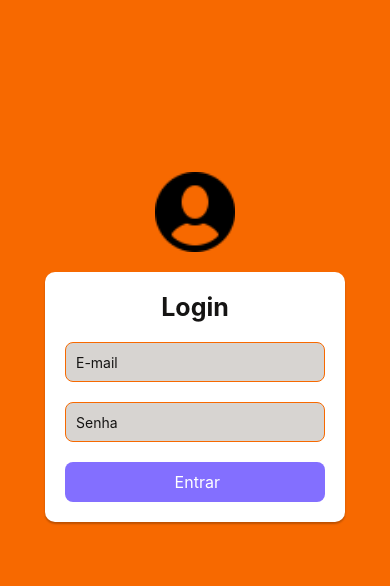
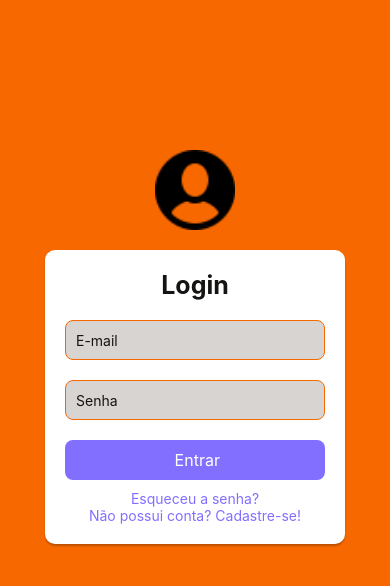
Before and after one commit to Regisjr246/Aprendendo_React_Native_Monile, a React Native app: screen / in a window 390 px wide. Shown: the top 586 px of the page. Built offline with nearby package versions, Linux system fonts and the light colour scheme.

Commit message:
alteraçaõ

```diff
--- a/src/login/LoginScreen.tsx
+++ b/src/login/LoginScreen.tsx
@@ -7,11 +7,19 @@
             <Image style={styles.logo} resizeMode='contain' source={require('../assets/images/user.png')} />
             <View style={styles.card}>
                 <Text style={styles.title}>Login</Text>
-                <TextInput style={styles.input}placeholder="E-mail" placeholderTextColor={"#151413"}></TextInput>
+                <TextInput style={styles.input} placeholder="E-mail" placeholderTextColor={"#151413"}></TextInput>
                 <TextInput style={styles.input} placeholder="Senha" placeholderTextColor={"#151413"}></TextInput>
 
                 <TouchableOpacity style={styles.button}>
                     <Text style={styles.buttonText} > Entrar</Text>
+                </TouchableOpacity>
+
+                <TouchableOpacity    >
+                    <Text style={styles.forgotPassword}>Esqueceu a senha?</Text>
+                </TouchableOpacity>
+
+                <TouchableOpacity >
+                    <Text  style={styles.forgotSingin}>Não possui conta? Cadastre-se!</Text>
                 </TouchableOpacity>
 
             </View>
@@ -45,36 +53,47 @@
         shadowRadius: 2,
     },
 
-    title:{
-        fontSize:25,
-        fontWeight:'bold',
+    title: {
+        fontSize: 25,
+        fontWeight: 'bold',
         color: '#151413',
-        marginBottom:20,
-        textAlign:'center',
+        marginBottom: 20,
+        textAlign: 'center',
     },
 
-input:{
+    input: {
         backgroundColor: '#D7D4D1',
-height:40,
-marginBottom:20,
-paddingHorizontal:10,
-borderRadius:8,
-borderWidth:1,
-borderColor:    '#F76900'
+        height: 40,
+        marginBottom: 20,
+        paddingHorizontal: 10,
+        borderRadius: 8,
+        borderWidth: 1,
+        borderColor: '#F76900'
     },
 
 
-button:{
-    backgroundColor:'#836FFF',
-    height:40,
-    borderRadius:8
+    button: {
+        backgroundColor: '#836FFF',
+        height: 40,
+        borderRadius: 8
     },
 
-buttonText:{
-color:"#FFFFFF",
+    buttonText: {
+        color: "#FFFFFF",
+        textAlign: 'center',
+        fontSize: 16,
+        lineHeight: 40
+    },
+
+    forgotPassword:{
+       color:'#836FFF',
        textAlign:'center',
-fontSize:16,
-lineHeight:40
+       marginTop:10,
+    },
+    forgotSingin:{
+        color:'#836FFF',
+        textAlign:'center',
+        marginTop:0,
     }
 
 
```
Lines whose indentation alone changed are shown as unchanged.
